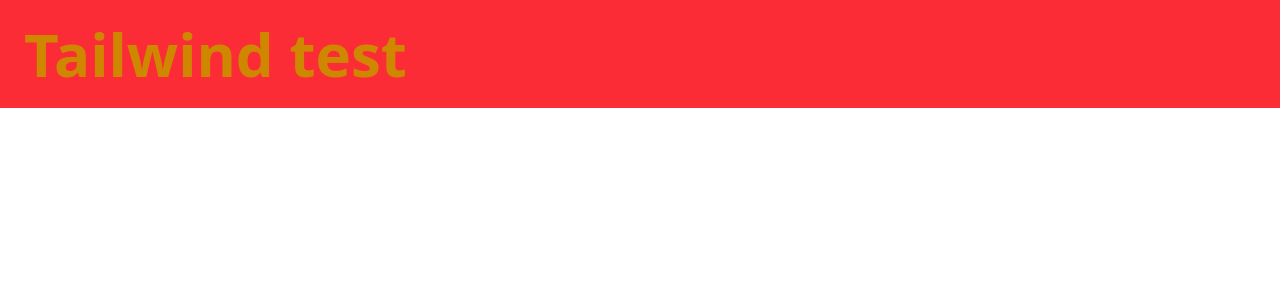
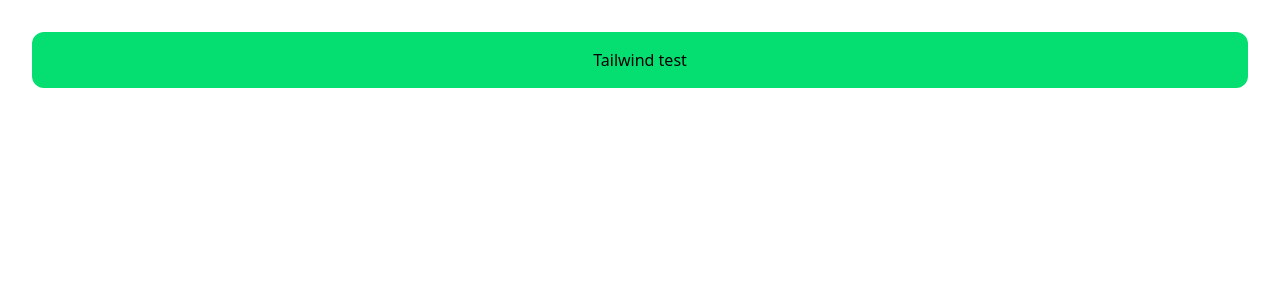
Before and after one commit to AdityaJava/react-tutorial, a React (Vite) app in the folder 03tailwindprops/: page / in a window 1280 px wide. Shown: the top 300 px of the page. Built offline with nearby package versions, Linux system fonts and the light colour scheme.

Commit message:
Refactor code structure for improved readability and maintainability

```diff
--- a/03tailwindprops/src/App.jsx
+++ b/03tailwindprops/src/App.jsx
@@ -1,14 +1,15 @@
 import { useState } from 'react'
 import reactLogo from './assets/react.svg'
 import viteLogo from '/vite.svg'
+import './App.css'
 
 function App() {
   const [count, setCount] = useState(0)
 
   return (
-    <>
-      <h1 className="text-6xl font-bold text-yellow-600 bg-red-500 p-6">Tailwind test</h1>
-    </>
+    <div>
+      <h1 className='bg-green-400 text-black p-4 rounded-xl'>Tailwind test</h1>
+    </div>
   )
 }
 
```
Also changed, not shown: 1 other file (tests, documents, lock files or other folders).
